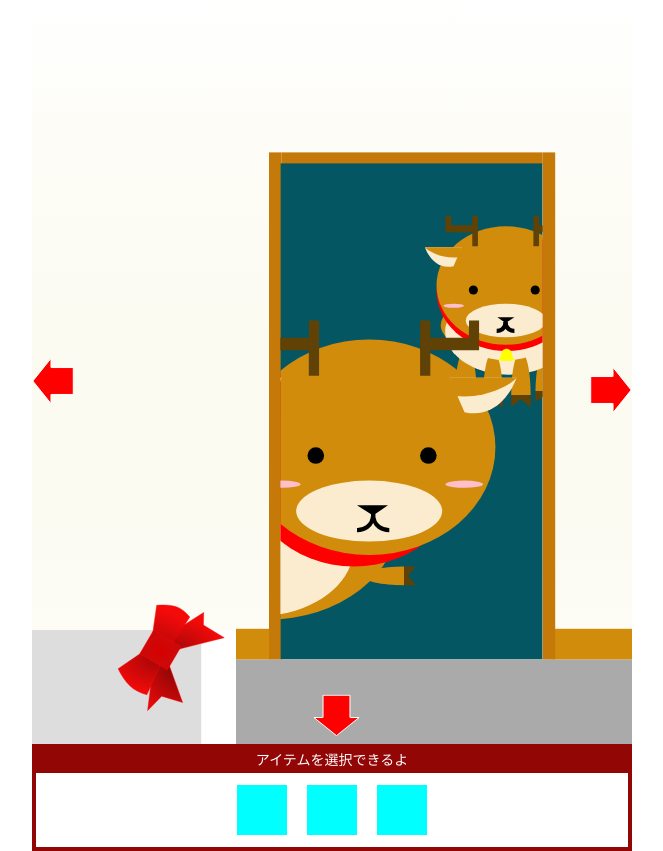
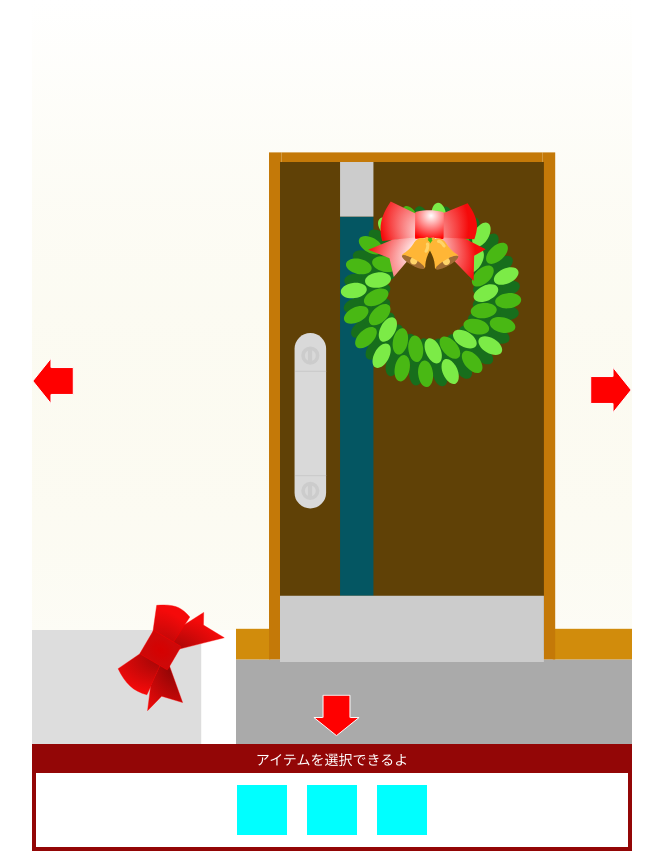
Before and after one commit to marimonon/advent2024_christmas, a React (Vite) app: page / in a window 1280 px wide. Shown: the whole page, without its empty margins (308-971 px from the left). Built offline with nearby package versions, Linux system fonts and the light colour scheme.

Commit message:
ドアのcssの追加

```diff
--- a/src/components/Rooms/EntranceRoom.tsx
+++ b/src/components/Rooms/EntranceRoom.tsx
@@ -2,10 +2,12 @@
 import { css } from "@emotion/react"
 import EntranceRoomBg from "../Images/Entrance/EntranceRoomBg"
 import RibbonImage from "../Images/Entrance/RibbonImage"
+import EntranceDoorImage from "../Images/Entrance/EntranceDoorImage"
 
 const EntranceRoom: React.FC = () => {
   return (
     <div>
+      <EntranceDoorImage css={doorCss} />
       <RibbonImage css={ribbonCss} />
       <EntranceRoomBg css={entranceBg} />
     </div>
@@ -13,6 +15,15 @@ const EntranceRoom: React.FC = () => {
 }
 
 export default EntranceRoom
+
+const doorCss = css`
+  position: absolute;
+  width: 45.2%;
+  height: auto;
+  bottom: 11%;
+  right: 13.5%;
+  z-index: 3;
+`
 
 const ribbonCss = css`
   position: absolute;
```
